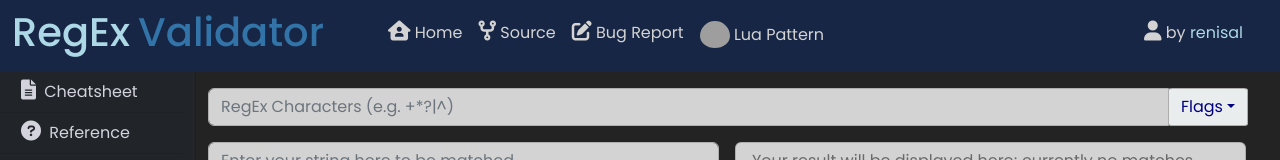
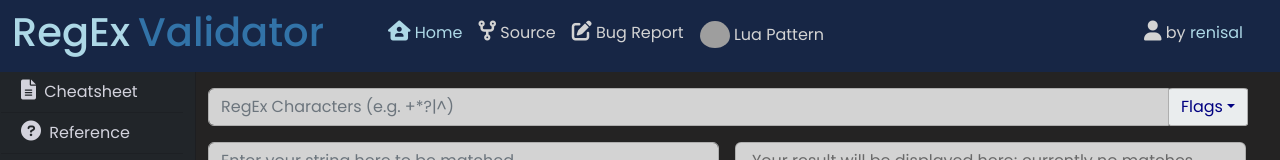
Before and after one commit to iamreiyn/regex-validator, a React (Create React App) app: page / in a window 1280 px wide. Shown: the top 160 px of the page. Built offline with nearby package versions, Linux system fonts and the light colour scheme; grey boxes are pictures that could not be loaded.

Commit message:
minor & url typo fixes

```diff
--- a/src/components/Navbar.jsx
+++ b/src/components/Navbar.jsx
@@ -10,13 +10,13 @@ function Navbar() {
     <div className="collapse navbar-collapse" id="navbarSupportedContent">
       <ul className="navbar-nav me-auto mb-2 mb-lg-0 mx-5">
         <li className="nav-item">
-          <a style={{color: "#d3d3d3"}}className="nav-link active" aria-current="page" href="/"><i className="fa fa-house-user" style={{fontSize:"20px"}}></i> Home</a>
+          <a style={{color: "lightblue"}}className="nav-link active" aria-current="page" href="/"><i className="fa fa-house-user" style={{fontSize:"20px"}}></i> Home</a>
         </li>
         <li className="nav-item">
           <a style={{color: "#d3d3d3"}}className="nav-link" href="https://github.com/renisal/regex-validator"><i className="fa fa-code-fork" style={{fontSize:"20px"}}></i> Source</a>
         </li>
         <li className="nav-item">
-          <a style={{color: "#d3d3d3"}}className="nav-link" href="https://github.com/renisal?tab=repositories"><i className="fa fa-edit" style={{fontSize:"20px"}}></i> Bug Report</a>
+          <a style={{color: "#d3d3d3"}}className="nav-link" href="https://github.com/renisal/regex-validator/issues/new/choose"><i className="fa fa-edit" style={{fontSize:"20px"}}></i> Bug Report</a>
         </li>
         <li className="nav-item">
         <a style={{color: "#d3d3d3"}}className="nav-link" href="https://github.com/renisal/lua-pattern-validator"><img src="https://upload.wikimedia.org/wikipedia/commons/thumb/c/cf/Lua-Logo.svg/600px-Lua-Logo.svg.png" style={{paddingBottom: "3px"}} height="30px" width="30px" alt="lua"/> Lua Pattern</a>
```
